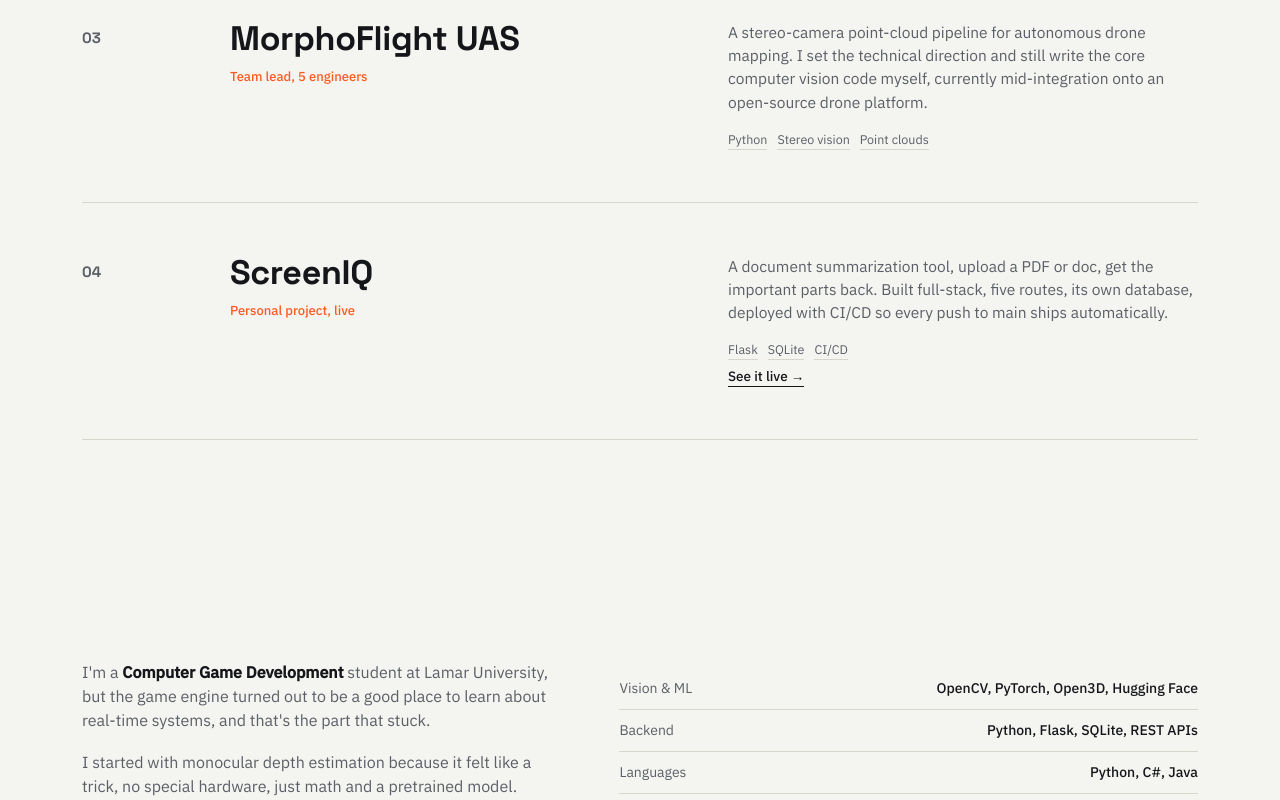
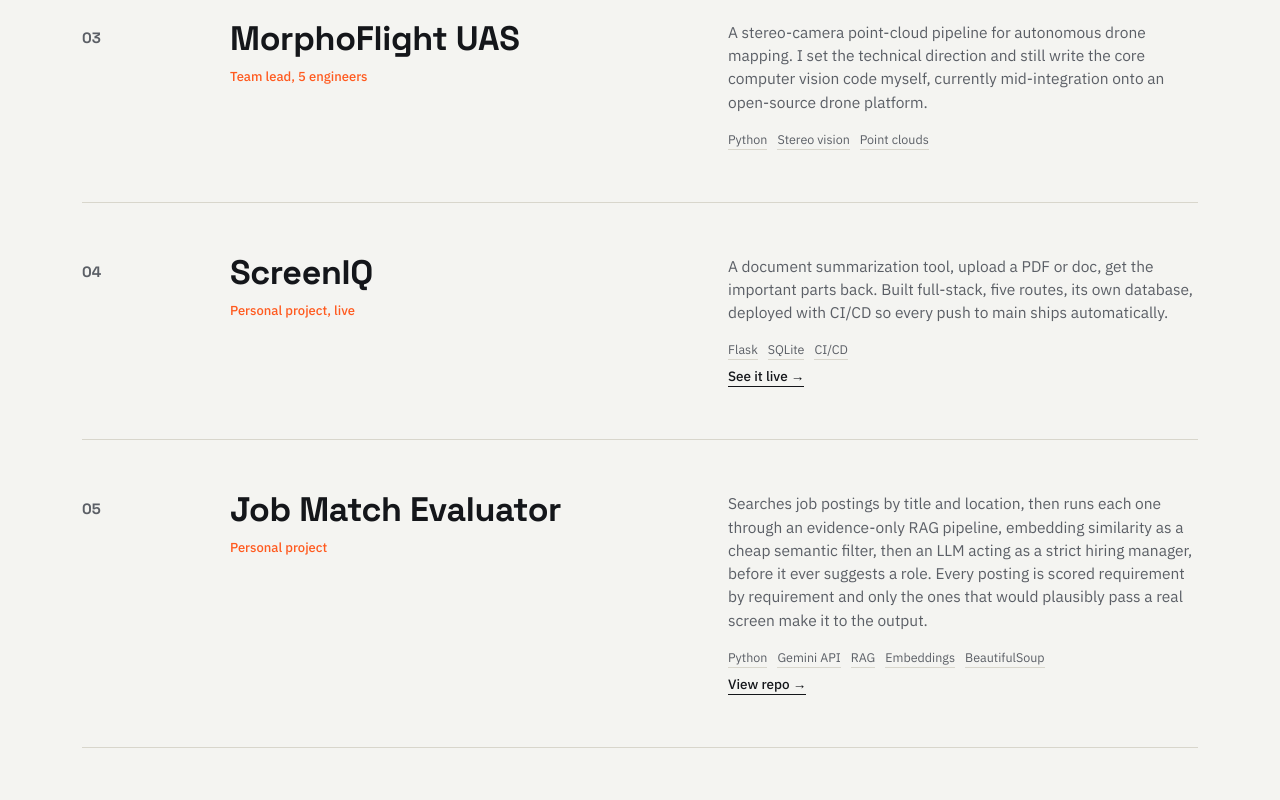
Before and after one commit to MurphyAmos/MurphyAmos.github.io, a plain HTML site: page index.html in a window 1280 px wide. Shown: the part 2000-2800 px from the top of the page. Drawn offline with Linux system fonts and the light colour scheme.

```diff
--- a/index.html
+++ b/index.html
@@ -4,11 +4,11 @@
   <meta charset="UTF-8">
   <meta name="viewport" content="width=device-width, initial-scale=1.0">
 
-  <title>Murphy Amos — Computer Vision & Software</title>
+  <title>Murphy Amos — Computer Vision & Applied ML</title>
   <link rel="icon" type="image/png" href="icon.png">
   <meta
     name="description"
-    content="Murphy Amos — Computer Vision & Software Developer in Houston, Texas. Building real-time computer vision, 3D reconstruction, machine learning, and backend systems."
+    content="Murphy Amos — Computer Vision & Applied ML Developer in Houston, Texas. Building real-time computer vision, 3D reconstruction, LLM-driven pipelines, and backend systems."
   >
 
   <meta name="author" content="Murphy Amos">
@@ -19,10 +19,10 @@
   <meta name="googlebot" content="index, follow">
 
   <meta property="og:type" content="profile">
-  <meta property="og:title" content="Murphy Amos — Computer Vision & Software">
+  <meta property="og:title" content="Murphy Amos — Computer Vision & Applied ML">
   <meta
     property="og:description"
-    content="Computer vision, machine learning, 3D reconstruction, and backend systems."
+    content="Computer vision, applied ML, 3D reconstruction, LLM pipelines, and backend systems."
   >
   <meta property="og:url" content="MurphyAmos.github.io/">
   <meta property="og:site_name" content="Murphy Amos">
@@ -37,8 +37,8 @@
     "@id": "MurphyAmos.github.io/",
     "name": "Murphy Amos",
     "url": "MurphyAmos.github.io/",
-    "jobTitle": "Computer Vision & Software Developer",
-    "description": "Computer vision and software developer building real-time vision, 3D reconstruction, machine learning, and backend systems.",
+    "jobTitle": "Computer Vision & Applied ML Developer",
+    "description": "Computer vision and applied ML developer building real-time vision, 3D reconstruction, LLM-driven pipelines, and backend systems.",
     "address": {
       "@type": "PostalAddress",
       "addressLocality": "Houston",
@@ -52,12 +52,15 @@
     "knowsAbout": [
       "Computer Vision",
       "Machine Learning",
+      "Applied AI",
       "Python",
       "OpenCV",
       "PyTorch",
       "Open3D",
       "3D Reconstruction",
       "Point Clouds",
+      "LLMs",
+      "Retrieval-Augmented Generation",
       "Backend Development",
       "Software Engineering"
     ]
@@ -948,7 +951,7 @@
       <canvas class="dots" id="dots"></canvas>
 
       <div class="kicker">
-        Houston, Texas — Computer Vision &amp; Software
+        Houston, Texas — Computer Vision &amp; Applied ML
       </div>
 
       <div class="stack">
@@ -976,7 +979,7 @@
       </div>
 
       <p class="lede">
-        I make computers see, and build the software that acts on it.
+        I make computers see and reason, and build the software that acts on it.
       </p>
 
       <div class="hero-foot">
@@ -1004,7 +1007,7 @@
 
       <p class="statement">
         Most of what I build starts with one question:
-        <b>what can a computer actually see</b>,
+        <b>what can a computer actually understand</b>,
         if you push it far enough?
         <span class="flame">That's the thread.</span>
       </p>
@@ -1198,6 +1201,62 @@
             rel="noopener"
           >
             See it live →
+          </a>
+
+        </div>
+
+      </div>
+
+      <div class="spread">
+
+        <div class="spread-idx">
+          05
+        </div>
+
+        <div>
+
+          <div class="spread-title">
+            <a
+              href="https://github.com/MurphyAmos/Job-Match-Evaluator"
+              target="_blank"
+              rel="noopener"
+            >
+              Job Match Evaluator
+            </a>
+          </div>
+
+          <span class="spread-tag">
+            Personal project
+          </span>
+
+        </div>
+
+        <div class="spread-body">
+
+          <p>
+            Searches job postings by title and location, then runs each one
+            through an evidence-only RAG pipeline, embedding similarity as
+            a cheap semantic filter, then an LLM acting as a strict hiring
+            manager, before it ever suggests a role. Every posting is scored
+            requirement by requirement and only the ones that would plausibly
+            pass a real screen make it to the output.
+          </p>
+
+          <div class="spread-meta">
+            <span class="chip">Python</span>
+            <span class="chip">Gemini API</span>
+            <span class="chip">RAG</span>
+            <span class="chip">Embeddings</span>
+            <span class="chip">BeautifulSoup</span>
+          </div>
+
+          <a
+            class="spread-link"
+            href="https://github.com/MurphyAmos/Job-Match-Evaluator"
+            target="_blank"
+            rel="noopener"
+          >
+            View repo →
           </a>
 
         </div>
```
